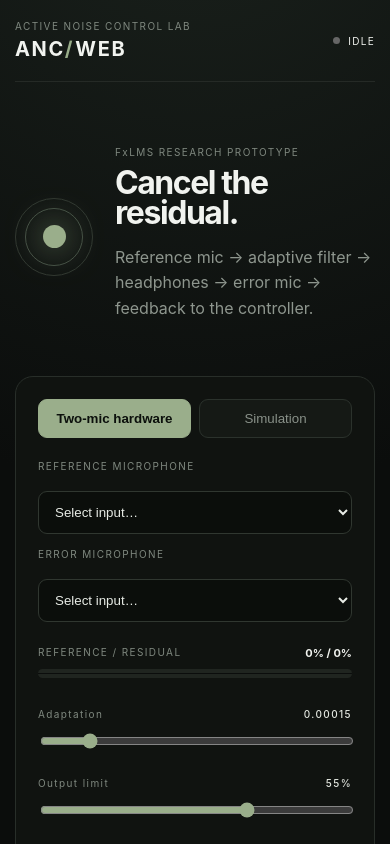
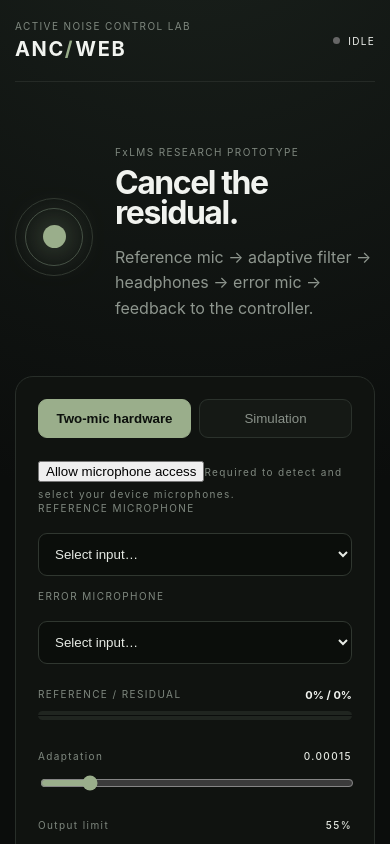
Before and after one commit to heiszodd/-anc-web, a Next.js app: page / in a window 390 px wide. Shown: the top 844 px of the page. Built offline with nearby package versions, Linux system fonts and the light colour scheme.

Commit message:
Request microphone permission before device selection

```diff
--- a/app/page.tsx
+++ b/app/page.tsx
@@ -47,6 +47,30 @@ export default function Home() {
     setMessage("Ready");
     setLatency("—");
     setSampleRate("—");
+  };
+
+  const requestMicrophone = async () => {
+    try {
+      setMessage("Requesting microphone permission…");
+      const permissionStream = await navigator.mediaDevices.getUserMedia({
+        audio: {
+          echoCancellation: false,
+          noiseSuppression: false,
+          autoGainControl: false,
+          channelCount: 1,
+        },
+      });
+      permissionStream.getTracks().forEach((track) => track.stop());
+      const list = await navigator.mediaDevices.enumerateDevices();
+      const inputs = list.filter((d) => d.kind === "audioinput");
+      setDevices(inputs);
+      if (!referenceId && inputs[0]?.deviceId) setReferenceId(inputs[0].deviceId);
+      if (!errorId && inputs[1]?.deviceId) setErrorId(inputs[1].deviceId);
+      setMessage("Microphone permission granted");
+    } catch (err) {
+      setMessage(err instanceof Error ? err.message : "Microphone permission was denied");
+      setStatus("error");
+    }
   };
 
   const loadDevices = async () => {
@@ -143,7 +167,11 @@ export default function Home() {
 
   useEffect(() => {
     loadDevices();
-    return () => stop();
+    navigator.mediaDevices?.addEventListener("devicechange", loadDevices);
+    return () => {
+      navigator.mediaDevices?.removeEventListener("devicechange", loadDevices);
+      stop();
+    };
   }, []);
 
   useEffect(() => {
@@ -178,10 +206,16 @@ export default function Home() {
         </div>
 
         {mode === "hardware" ? (
-          <div className="device-grid">
+          <>
+            <div className="permission-row">
+              <button className="secondary" onClick={requestMicrophone}>Allow microphone access</button>
+              <span>Required to detect and select your device microphones.</span>
+            </div>
+            <div className="device-grid">
             <label><span>REFERENCE MICROPHONE</span><select value={referenceId} onChange={(e) => setReferenceId(e.target.value)}><option value="">Select input…</option>{devices.map((d) => <option key={d.deviceId} value={d.deviceId}>{d.label || "Microphone " + d.deviceId.slice(0, 6)}</option>)}</select></label>
             <label><span>ERROR MICROPHONE</span><select value={errorId} onChange={(e) => setErrorId(e.target.value)}><option value="">Select input…</option>{devices.map((d) => <option key={d.deviceId} value={d.deviceId}>{d.label || "Microphone " + d.deviceId.slice(0, 6)}</option>)}</select></label>
           </div>
+          </>
         ) : (
           <div className="simulation-note">Simulation uses a known synthetic secondary path and a correlated noise source. It validates the adaptive controller without relying on room acoustics.</div>
         )}
```
